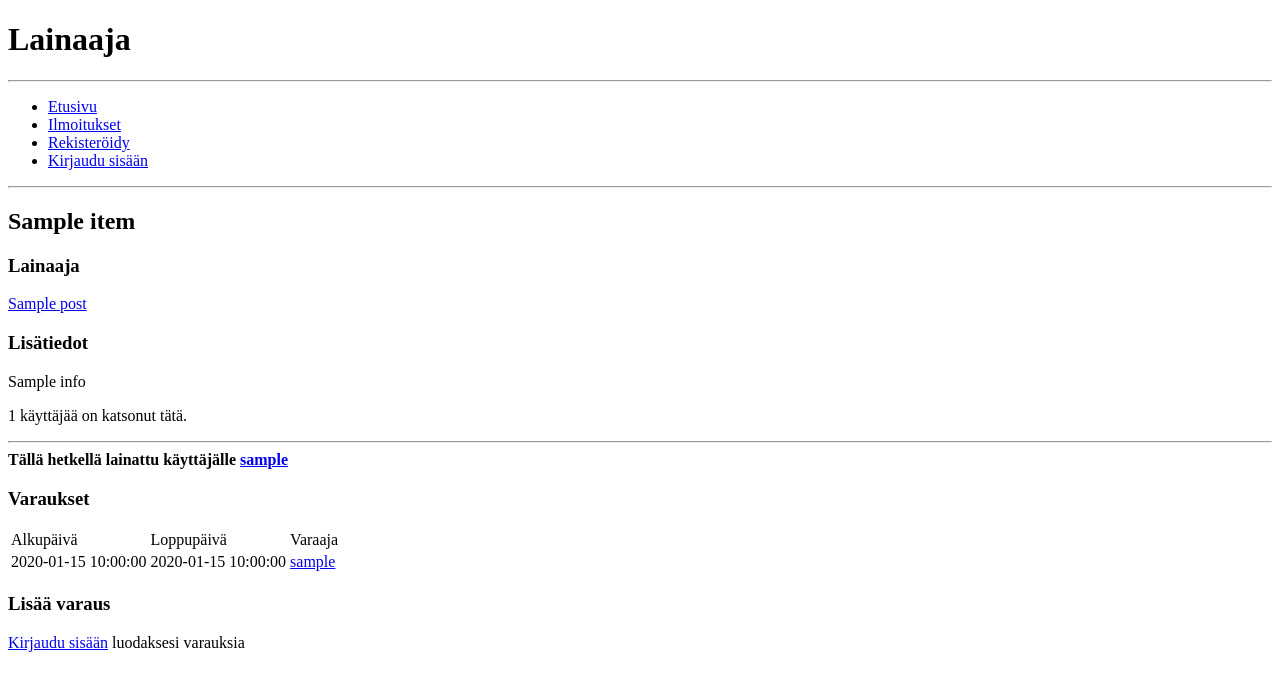
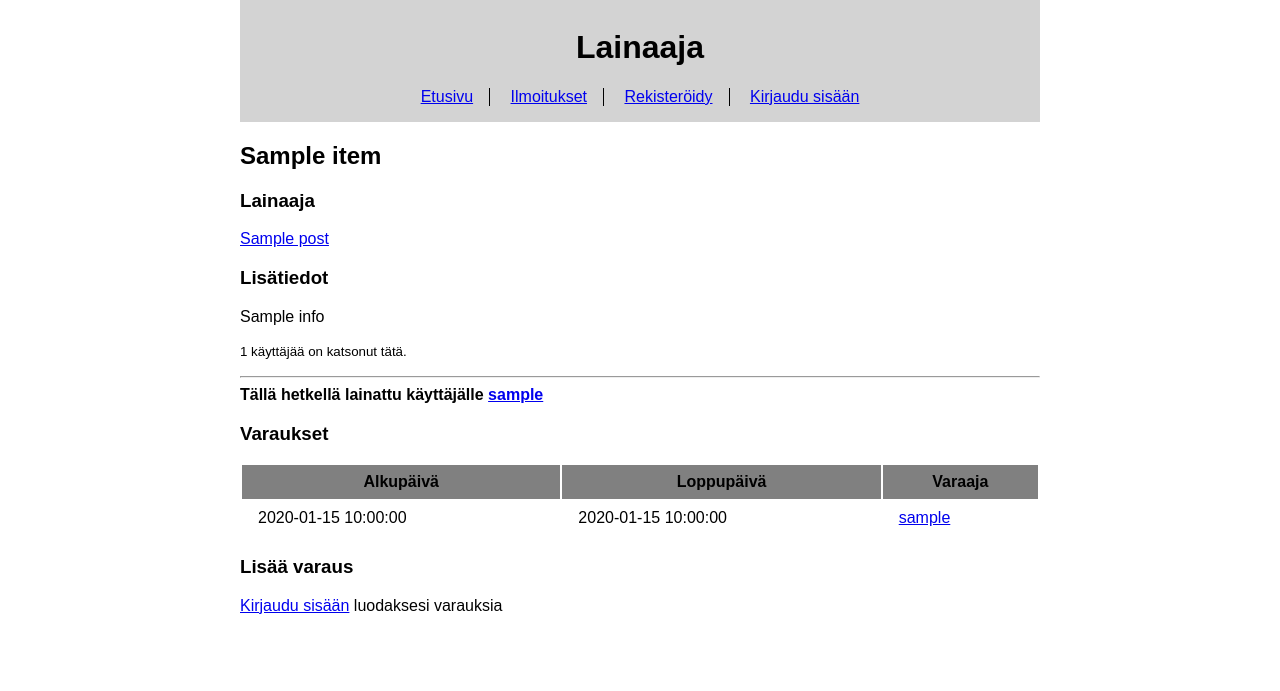
Before and after one commit to valtsu41/tikawe-lainaaja, a Python web app: template templates/post.html in a window 1280 px wide. Shown: the top 691 px of the page. Run offline with Jinja, Linux system fonts and the light colour scheme; the template is opened without the code that fills it: most values are stand-ins (such as "Sample title", 1, 10 or a date in 2020).

Commit message:
Add styling

```diff
--- /dev/null
+++ b/static/main.css
@@ -0,0 +1,60 @@
+body {
+  margin: auto;
+  max-width: 50em;
+  font-family: sans-serif;
+  /*background-color: lightblue;*/
+}
+
+header {
+    padding: 0.5em 0.5em;
+    background-color: lightgray;
+}
+
+h1 {
+    font-family: fantasy;
+    text-align: center;
+}
+
+nav {
+    text-align: center;
+}
+
+nav ul {
+    padding: 0;
+    margin: 0.5em;
+}
+
+nav li {
+    display: inline-block;
+    padding-left: 1em;
+    padding-right: 1em;
+    margin: 0;
+}
+
+nav li:not(:last-of-type) {
+  border-right: 1px solid black;
+}
+
+table {
+    width: 100%;
+}
+
+th {
+    background-color: gray;
+}
+
+th, td {
+    padding: 0.5em 1em;
+}
+
+tr:nth-child(even) {
+    background-color: lightgray;
+}
+
+dt {
+    font-weight: bold;
+}
+
+dd {
+  margin-bottom: 1em;
+}
--- a/templates/editor.html
+++ b/templates/editor.html
@@ -13,7 +13,7 @@
 {% block title %}{{ page_title }}{% endblock %}
 
 {% block content %}
-<h1>{{ page_title }}</h1>
+<h2>{{ page_title }}</h2>
 <form action="{{ editor_target }}" method="post">
     <p>
         Käyttäjänimi: <b>{{ session.username }}</b>
--- a/templates/index.html
+++ b/templates/index.html
@@ -7,7 +7,9 @@
 <p>
     Tervetuloa! Valitse sivu ylhäältä löytyvästä navigaatiovalikosta.
 </p>
+<footer>
 <p>
-    Tätä sivua on katsottu {{ visit_count }} kertaa!
+    <small>Tätä sivua on katsottu {{ visit_count }} kertaa!<small>
 </p>
+</footer>
 {% endblock %}
--- a/templates/layout.html
+++ b/templates/layout.html
@@ -3,13 +3,12 @@
 
 <head>
     <title>{% block title %}{% endblock %}</title>
+    <link rel="stylesheet" href="/static/main.css"/>
 </head>
 
 <body>
-    <div class="header">
+    <header>
         <h1>Lainaaja</h1>
-    </div>
-    <hr/>
         <div class="nav">
             <nav>
                 <ul>
@@ -25,7 +24,7 @@
                 </ul>
             </nav>
         </div>
-    <hr/>
+    </header>
     <div class="flash">
         {% for message in get_flashed_messages() %}
             <p>
--- a/templates/post.html
+++ b/templates/post.html
@@ -4,18 +4,19 @@
 
 {% block content %}
 <h2>{{ post["item"] }}</h2>
+
+{% if post["author"] == session.user_id %}
+    <a href="/edit-post/{{ post['id'] }}">Muokkaa</a>
+    <span> | </span>
+    <a href="/remove-post/{{ post['id'] }}">Poista</a>
+{% endif %}
+
 <h3>Lainaaja</h3>
 <p><a href="/users/{{ post.author }}">{{ post["author_name"] }}</a></p>
 <h3>Lisätiedot</h3>
 <p>{{ post["info"] }}</p>
 
-<p>{{ view_count }} käyttäjää on katsonut tätä.</p>
-
-{% if post["author"] == session.user_id %}
-<a href="/edit-post/{{ post['id'] }}">Muokkaa</a>
-<span> | </span>
-<a href="/remove-post/{{ post['id'] }}">Poista</a>
-{% endif %}
+<p><small>{{ view_count }} käyttäjää on katsonut tätä.</small></p>
 
 <hr>
 
@@ -31,9 +32,9 @@
     <table>
         <thead>
             <tr>
-                <td>Alkupäivä</td>
-                <td>Loppupäivä</td>
-                <td>Varaaja</td>
+                <th>Alkupäivä</th>
+                <th>Loppupäivä</th>
+                <th>Varaaja</th>
             </tr>
         </thead>
         {% for reservation in reservations %}
--- a/templates/posts.html
+++ b/templates/posts.html
@@ -18,8 +18,8 @@
 <table>
 <thead>
     <tr>
-        <td>Ilmoittaja</td>
-        <td>Lainattava asia</td>
+        <th>Ilmoittaja</th>
+        <th>Lainattava asia</th>
     </tr>
 </thead>
 {% for post in posts %}
```
Also changed, not shown: templates/user.html (+3 -4 lines). Lines whose indentation alone changed are shown as unchanged.
